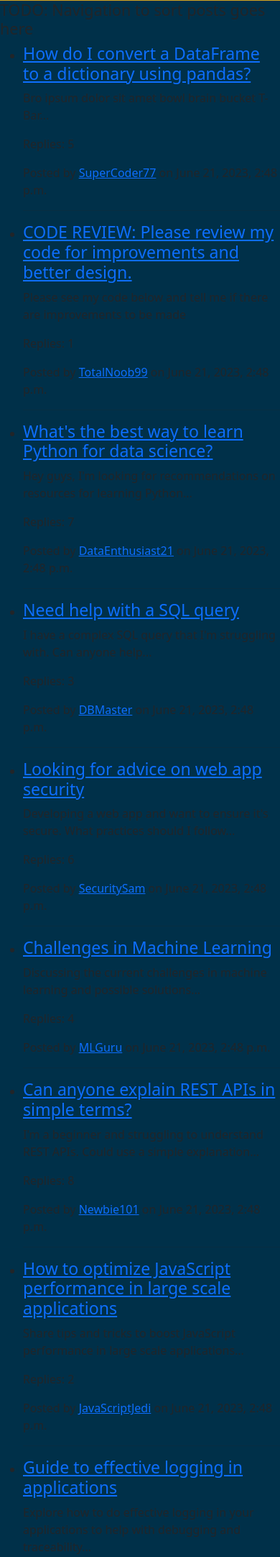
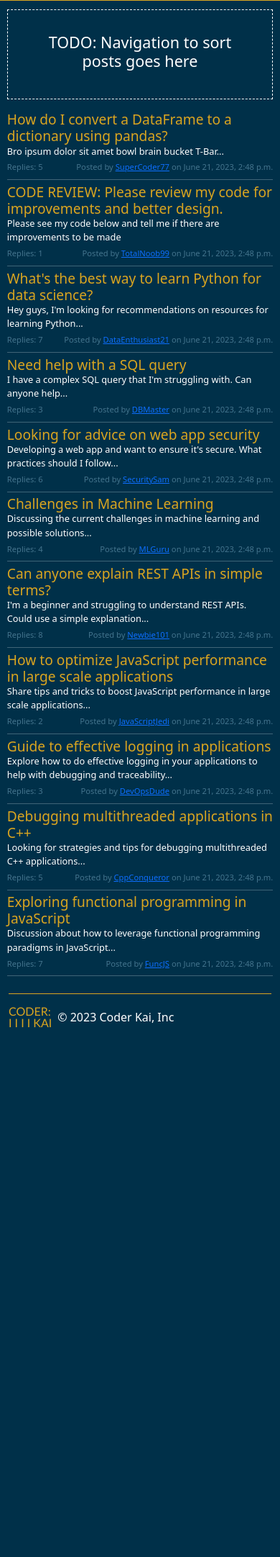
Before and after one commit to l-hepper/coderkai-gitlabimport, a Django app: page /posts in a window 390 px wide. Shown: the part 82-2245 px from the top of the page at 72% size. After the commit the page ends 1509 px from the top, so only its background shows below. Run offline with Django 4.2, Linux system fonts and the light colour scheme.

Commit message:
New Posts page created - responsive to mobile app

```diff
--- /dev/null
+++ b/CoderKai/main_app/static/main_app/posts.css
@@ -0,0 +1,101 @@
+#sort-posts {
+    border: dashed white 1px;
+    width: 80%;
+    margin-left: 10%;
+    margin-top: 3%;
+    margin-bottom: 1rem;
+    text-align: center;
+    color: white;
+}
+
+#sort-posts > h4 {
+    padding: 2rem;
+}
+
+#post-list {
+    width: 80%;
+    margin-left: 10%;
+}
+
+#post-list > ul {
+    padding:0;
+}
+
+.post-item {
+    color: white;
+    list-style: none;
+    margin-top: 0.3rem;
+}
+
+.post-title {
+    color: goldenrod;
+    font-size: 1.5rem;
+    margin-bottom: 0rem;
+}
+
+.post-title:hover {
+    color: #FCC742;
+}
+
+.post-info {
+    display: flex;
+    justify-content: space-between;
+    color: #44748D;
+}
+
+.tag-list {
+    display: flex;
+    list-style: none;
+}
+
+.tag {
+    margin-left: 0.5rem;
+}
+
+.post-item-link {
+    text-decoration: none;
+}
+
+.post-divider {
+    margin: 0rem;
+}
+
+@media (max-width: 575px) {
+
+    #sort-posts {
+        width: 95%;
+        margin-left: 2.5%;
+    }
+
+    #post-list {
+        width: 100%;
+        margin-left: 0;
+    }
+
+    #post-list > ul {
+        width: 95%;
+        padding: 0;
+        margin-left: 2.5%;
+    }
+
+    .post-title {
+        font-size: 1.2rem;
+    }
+
+    .post-preview {
+        font-size: 0.8rem;
+        margin-bottom: 0.3rem;
+    }
+
+    .post-info {
+        display: flex;
+        justify-content: space-between;
+        font-size: 0.7rem;
+        color: #44748D;
+        margin-bottom: -0.5rem;
+    }
+
+    .tag-list {
+        display: none;
+    }
+}
--- a/CoderKai/main_app/templates/main_app/posts.html
+++ b/CoderKai/main_app/templates/main_app/posts.html
@@ -1,10 +1,16 @@
 {% extends "base.html" %}
+{% load static %}
+
+{% block css-stylesheet %}
+    <link rel="stylesheet" href={% static "main_app/posts.css" %}>
+{% endblock %}
 
 {% block mainbody %}
     <div id="sort-posts">
         <h4>TODO: Navigation to sort posts goes here</h4>
     </div>
 
+    <div id="post-list">
         <ul>
             {% for key, value in posts.items %}
                 <li class="post-item">
@@ -13,8 +19,15 @@
                                 <h3 class="post-title">{{ value.post_title }}</h3>
                             </a>
                             <p class="post-preview">{{ value.post_preview }}</p>
-                    <div id="post-info">
+                            <div class="post-info">
                                 <p class="post-replies">Replies: {{ value.post_replies }}</p>
+                                <p>
+                                  <ul class="tag-list">Tags:
+                                    <li class="tag">tag1</li>
+                                    <li class="tag">tag2</li>
+                                    <li class="tag">tag3</li>
+                                  </ul>
+                                </p>
                                 <p class="post-author">Posted by <span class="username"><a href="">{{ value.post_author }}</a> on {{ value.post_time }}</span></p>
                             </div>
                         </article>
@@ -22,4 +35,5 @@
                 </li>
             {% endfor %}
         </ul>
+    </div>
 {% endblock %}
```
Lines whose indentation alone changed are shown as unchanged.
